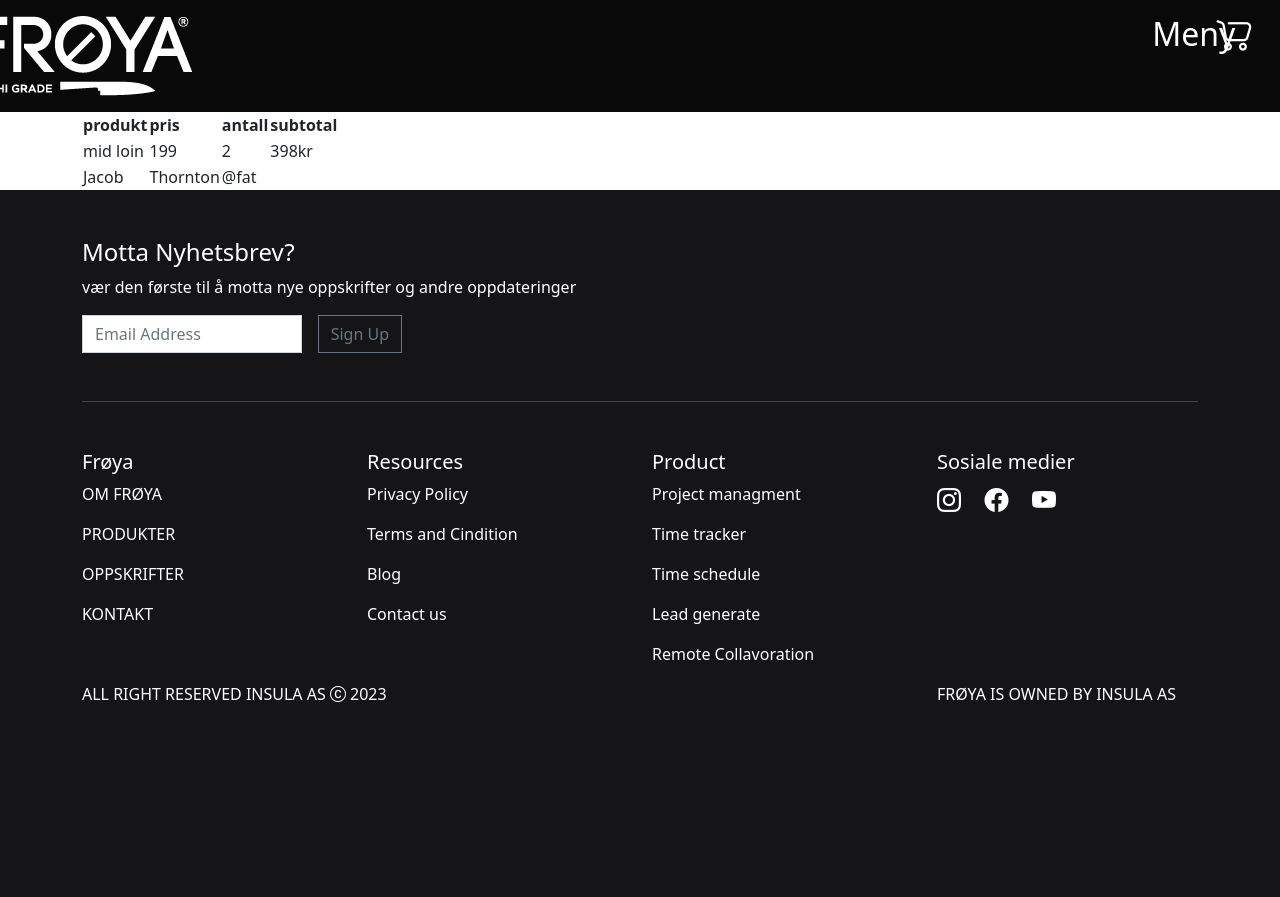
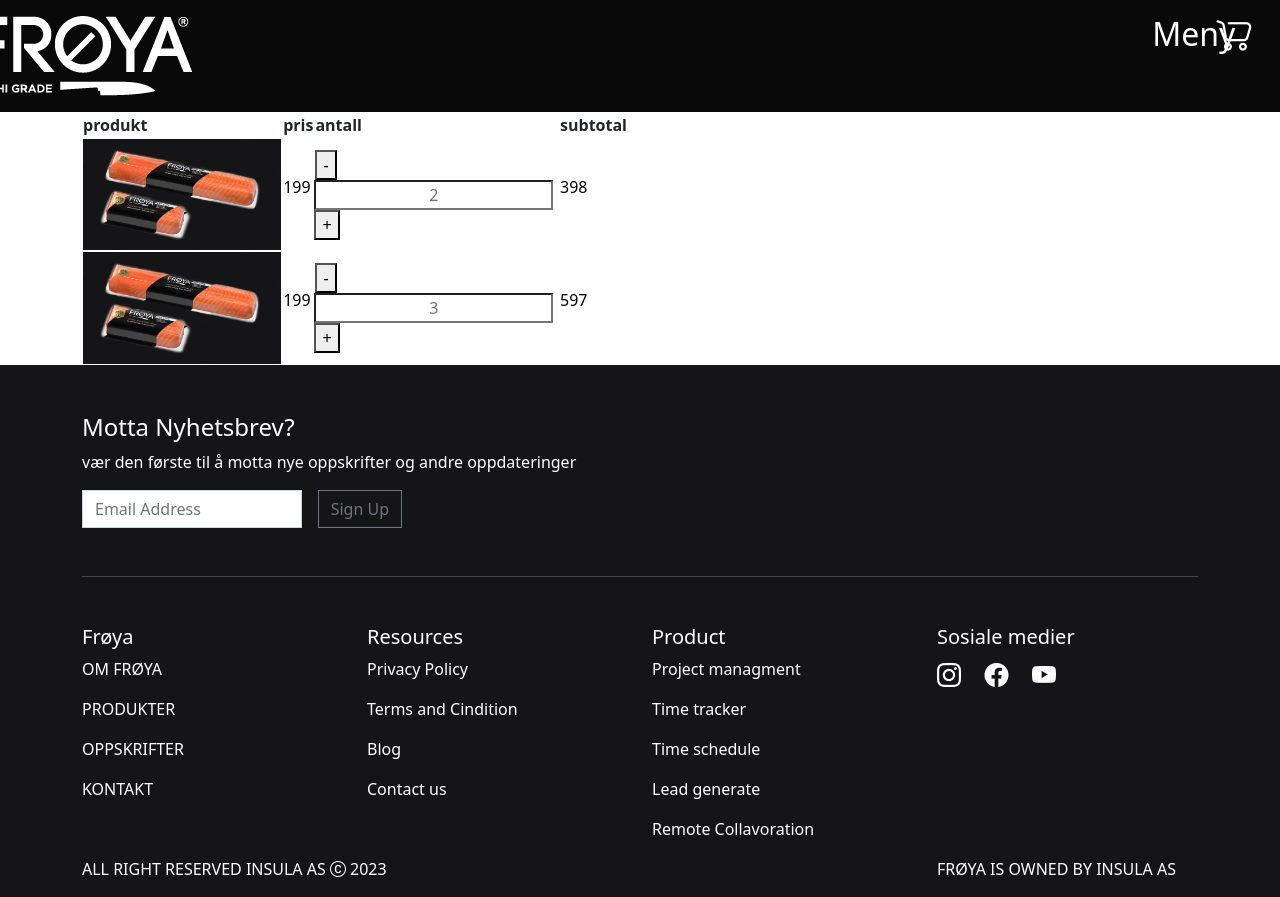
Before and after one commit to FlyingPastaGuy/Froya-fisk, a Vue app in the folder froya/: page /handlekruv in a window 1280 px wide. Before the commit the page ends 800 px from the top, so only its background shows below. Built offline with nearby package versions, Linux system fonts and the light colour scheme.

Commit message:
payout add new wares

```diff
--- /dev/null
+++ b/froya/src/components/Norwegian-site/PayoutPage/PayoutItem.vue
@@ -0,0 +1,63 @@
+<template>
+    <tbody>
+        <tr>
+            <td><img :src="getProductImage()" alt="" class="card-img-top rounded-0"></td>
+            <td><p>{{ProductPrice}}</p></td>
+            <td>
+                <div class="input-group">
+                    <input type="button" value="-" class="length">
+                    <input type="text" :value="ProductAmount" class="length text-center">
+                    <input type="button" value="+" class="length" @click="addproduct()">
+                </div>
+
+            </td>
+            <td><p>{{subtotal}}</p></td>
+
+        </tr>
+    </tbody>
+</template>
+
+<script>
+export default {
+    setup(props) {
+        let subtotal = props.ProductPrice * props.ProductAmount;
+
+        const addproduct = () => {
+
+        }
+
+        const getProductImage = () => {
+            let ProductImage;
+
+            try{
+                ProductImage = require(`@/assets/Images/${props.ProductImg}`);
+            } catch{
+                ProductImage = require(`@/assets/Images/froys-laks-midloin-kopi.jpg`);
+            }
+            return ProductImage;
+        }
+
+        return {
+            subtotal,
+            getProductImage,
+            addproduct,
+        }
+    },
+    props: {
+        ProductImg: String,
+        ProductPrice: Number,
+        ProductAmount: Number,
+    },
+}
+</script>
+
+
+<style scoped>
+p{
+    color:black
+}
+.length{
+        width: 2rem;
+
+    }
+</style>
--- a/froya/src/components/Norwegian-site/PayoutPage/PayoutNor.vue
+++ b/froya/src/components/Norwegian-site/PayoutPage/PayoutNor.vue
@@ -13,16 +13,19 @@
                             </tr>
                         </thead>
                         <tbody>
-                            <tr>
-                                <td>mid loin</td>
-                                <td>199</td>
-                                <td>2</td>
-                                <td>398kr</td>
-                            </tr>
-                            <tr>
-                                <td>Jacob</td>
-                                <td>Thornton</td>
-                                <td>@fat</td>
+                            <tr v-for="(product,i) in producktArray" :key="i">
+                                <td><img :src="getProductImage(i)" alt="" class="card-img-top rounded-0"></td>
+                                <td><p>{{product.ProductPrice}}</p></td>
+                                <td>
+                                    <div class="input-group">
+                                        <input type="button" value="-" class="length">
+                                        <input type="text" :placeholder="product.ProductAmount" class="length text-center">
+                                        <input type="button" value="+" class="length" @click="addproduct(i)">
+                                    </div>
+
+                                </td>
+                                <td><p>{{product.ProductSubtotal}}</p></td>
+
                             </tr>
                         </tbody>
                     </table>
@@ -36,9 +39,62 @@
 </template>
 
 <script>
+import { reactive } from 'vue'
+//import PayoutItem from './PayoutItem.vue'
 export default {
+//components: { PayoutItem },
     setup() {
+        let producktArray = reactive([
+            {
+                ProductImg: '',
+                ProductPrice: 199,
+                ProductAmount: 2,
+                ProductSubtotal: 199*2
+            },
+            {
+                ProductImg: '',
+                ProductPrice: 199,
+                ProductAmount: 3,
+                ProductSubtotal: 199*3
+            }
+        ])
 
+
+const addproduct = (e) => {
+
+    let updateAmount = producktArray[e].ProductAmount++
+    let NewSubtotal = producktArray[e].ProductPrice * producktArray[e].ProductAmount;
+
+    producktArray[e].ProductSubtotal = NewSubtotal
+    producktArray[e].ProductAmount == updateAmount
+
+    alert(producktArray[e].ProductSubtotal)
+
+}
+
+const getProductImage = (e) => {
+            let ProductImage;
+
+            try{
+                ProductImage = require(`@/assets/Images/${producktArray[e].ProductImg}`);
+            } catch{
+                ProductImage = require(`@/assets/Images/froys-laks-midloin-kopi.jpg`);
+            }
+            return ProductImage;
+        }
+
+        return{
+            producktArray,
+            getProductImage,
+            addproduct
+        }
     },
 }
 </script>
+
+
+<style scoped>
+p{
+    color: #000;
+}
+</style>
--- a/froya/src/components/Norwegian-site/ProductPage/Products/MidLoin150gNor.vue
+++ b/froya/src/components/Norwegian-site/ProductPage/Products/MidLoin150gNor.vue
@@ -1,7 +1,7 @@
 <template>
 <main-nor-navbar></main-nor-navbar>
     <div class="bg-white py-5">
-        <article class="container ">
+        <article class="container">
             <div class="row py-5">
                 <div class="col">
                     <img src="@/assets/Images/froya-laks-bacloin.jpg" alt="" srcset="" class="img-fluid border border-0">
--- a/froya/src/service/productNorService.js
+++ b/froya/src/service/productNorService.js
@@ -7,6 +7,7 @@
             ProductImage: "froya-laks-bacloin.jpg",
             ProductWeight: 350,
             ProductPrice: 299,
+            ProductAmount:1,
             ProductInventory:true,
             ProductLink: "BackLoin350gNor"
         },
@@ -15,6 +16,7 @@
             ProductImage: "froya-laks-bacloin.jpg",
             ProductWeight: 350,
             ProductPrice: 299,
+            ProductAmount:1,
             ProductInventory:true,
             ProductLink: "MidLoin350gNor"
         },
@@ -23,6 +25,7 @@
             ProductImage: "froys-laks-midloin-kopi.jpg",
             ProductWeight: 150,
             ProductPrice: 199,
+            ProductAmount:1,
             ProductInventory:true,
             ProductLink: "MidLoin150gNor"
         },
@@ -31,6 +34,7 @@
             ProductImage: "froys-laks-midloin-kopi.jpg",
             ProductWeight: 150,
             ProductPrice: 199,
+            ProductAmount:1,
             ProductInventory:false,
             ProductLink: "BackLoin150gNor"
         },
@@ -39,8 +43,13 @@
         return productNor
     }
 
+    const addAmount = (e) => {
+        return productNor[e].ProductAmount++
+    }
+
     return{
-        getAllProductsNor
+        getAllProductsNor,
+        addAmount
     }
 }());
 
```
